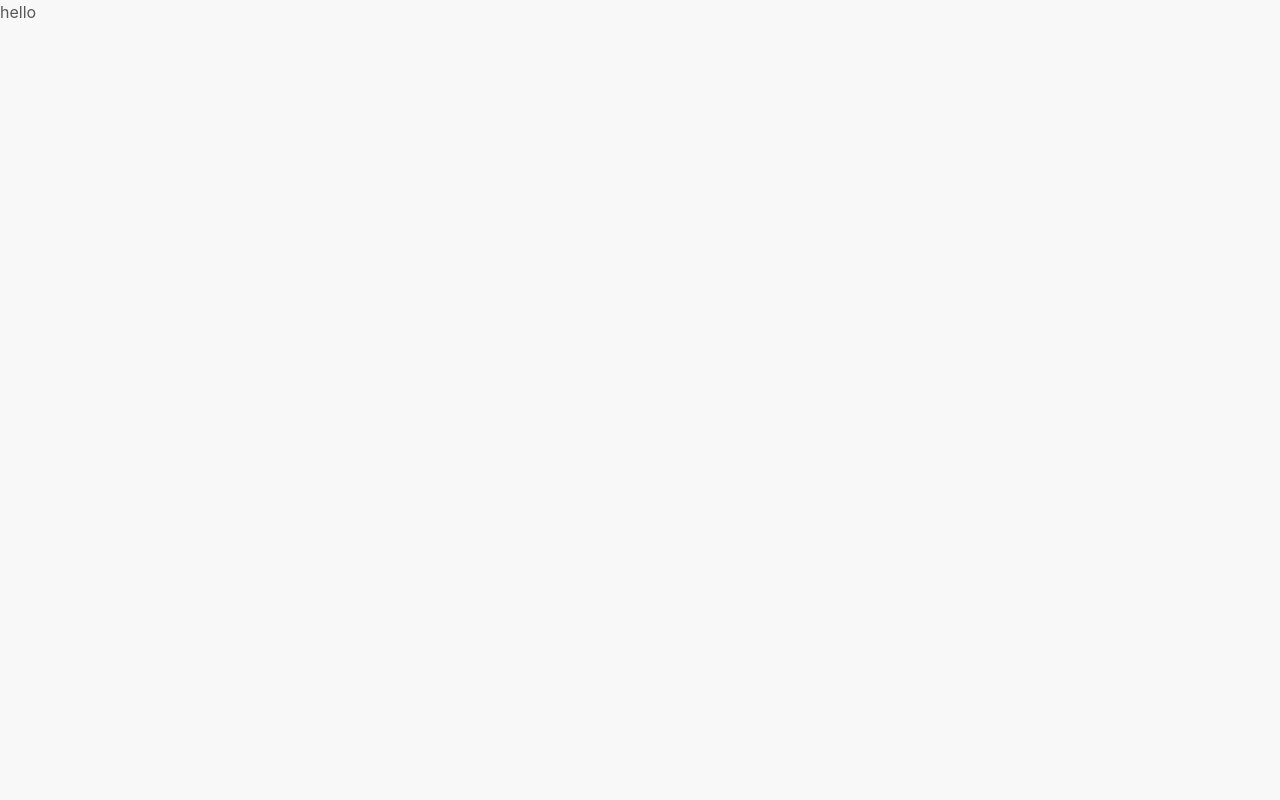
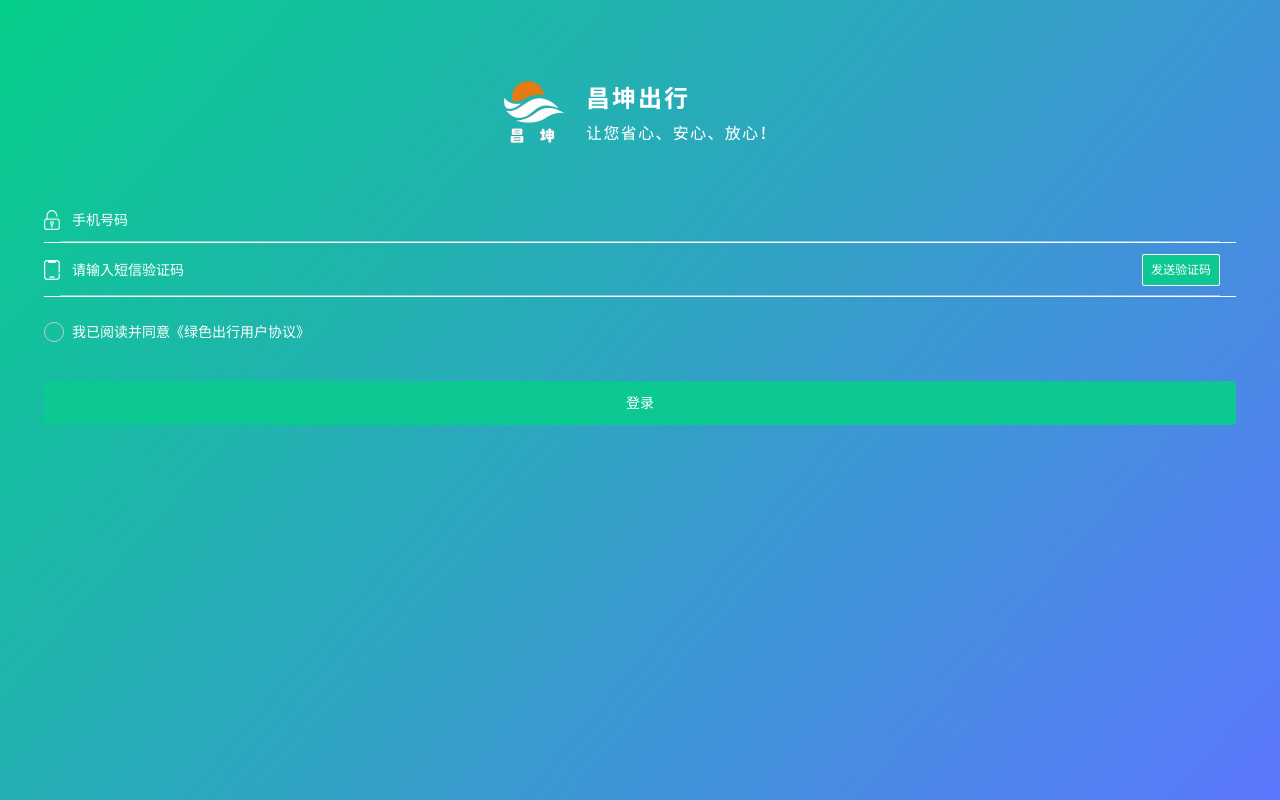
Before and after one commit to onlyteamer/travel, a Vue app: page /#/register in a window 1280 px wide. Built offline with nearby package versions, Linux system fonts and the light colour scheme; the HTML template or start-up script is replaced by a standard one.

Commit message:
注册页图标

```diff
--- a/src/view/register/register.vue
+++ b/src/view/register/register.vue
@@ -1,3 +1,169 @@
 <template>
-    <div>hello</div>
+    <div class="content" ref="content">
+        <img src="../../static/images/register-Icon.png" class="register_icon"/>
+        <div class="form-wrap">
+            <van-field v-model="definition.phone" type="tel" class="phone-input" custom-style="color:#fff"
+                       placeholder="手机号码">
+            </van-field>
+            <van-field class="code-input"
+                       v-model="definition.code"
+                       center
+                       clearable
+                       placeholder="请输入短信验证码">
+                <van-button slot="button" size="small"
+                            @click="sendCode"
+                            :disabled="!disabledCodeBtn"
+                            class="submit-btn" color="#0CC893"
+                            type="default">{{codeText}}
+                </van-button>
+            </van-field>
+            <van-checkbox
+                    style="margin-top: 25px"
+                    v-model="definition.checked"
+                    checked-color="#0CC893">我已阅读并同意《绿色出行用户协议》
+            </van-checkbox>
+            <van-button style="margin-top:39px;width: 100%;height:44px" color="#0CC893" type="default">登录
+            </van-button>
+        </div>
+    </div>
 </template>
+
+<script>
+    import {Field, Button, Checkbox, Image} from 'vant';
+
+    export default {
+        components: {
+            [Field.name]: Field,
+            [Button.name]: Button,
+            [Image.name]: Image,
+            [Checkbox.name]: Checkbox
+        },
+        data() {
+            return {
+                disabledCodeBtn: true,
+                codeText: '发送验证码',
+                definition: {
+                    phone: '',
+                    code: '',
+                    checked: ''
+                }
+            }
+        },
+        methods: {
+            setHeight() {
+                let content = document.getElementsByClassName('content')[0];
+                let height = window.innerHeight;
+                content.style.height = height + 'px';
+            },
+            async sendCode() {
+                if (this.definition.phone) {
+                    this.countDown(60)
+                }
+            },
+            // 倒计时方法
+            countDown(time) {
+                if (time === 0) {
+                    this.disabledCodeBtn = true
+                    this.codeText = "发送验证码"
+                    return
+                } else {
+                    this.disabledCodeBtn = false;
+                    this.codeText = '重新发送(' + time + ')'
+                    time--
+                }
+                setTimeout(() => {
+                    this.countDown(time)
+                }, 1000)
+            },
+            // 登录
+            login() {
+                // if (this.verifyPhone()) {
+                //     Toast(this.verifyPhone())
+                // } else {
+                //     let params = {
+                //         phone: this.phone,
+                //         code: this.verifycode
+                //     }
+                //     // 这里写登录的接口
+                // }
+            }
+        },
+        created: function () {
+
+        },
+        mounted: function () {
+            this.setHeight();
+        }
+    }
+
+</script>
+<style scoped>
+
+    .content {
+        position: relative;
+        background-image: -webkit-linear-gradient(-49deg, #5C77FE, #05CF8A);
+        background-image: linear-gradient(-49deg, #5C77FE, #05CF8A);
+    }
+
+    .submit-btn {
+        border: 1px solid #fff !important;
+    }
+
+    .form-wrap {
+        position: absolute;
+        top: 198px;
+        left: 0;
+        right: 0;
+        bottom: 0;
+        padding-left: 44px;
+        padding-right: 44px;
+    }
+
+    .code-input {
+        background-color: transparent;
+        border-bottom: 1px solid white !important;
+        color: white !important;
+        background-image: url(../../static/images/code.png);
+        background-size: 16px 20px;
+        background-position: left;
+        background-repeat: no-repeat;
+
+    }
+
+    /deep/ .van-field__control {
+        color: #fff;
+        padding-left: 12px;
+    }
+
+    /deep/ .van-checkbox__label {
+        font-size: 14px;
+        color: white;
+    }
+
+    /deep/ .van-field__control::placeholder {
+        color: #fff;
+        -webkit-text-fill-color: #fff;
+    }
+
+    .phone-input {
+        background-color: transparent;
+        border-bottom: 1px solid white !important;
+        color: white !important;
+        background-image: url(../../static/images/phone.png);
+        background-size: 16px 20px;
+        background-position: left;
+        background-repeat: no-repeat;
+    }
+
+    .register_icon {
+        display: block;
+        width: 272px;
+        height: 62px;
+        margin: 0 auto;
+        position: absolute;
+        top: 81px;
+        left: 0;
+        right: 0;
+        bottom: 0;
+    }
+</style>
```
